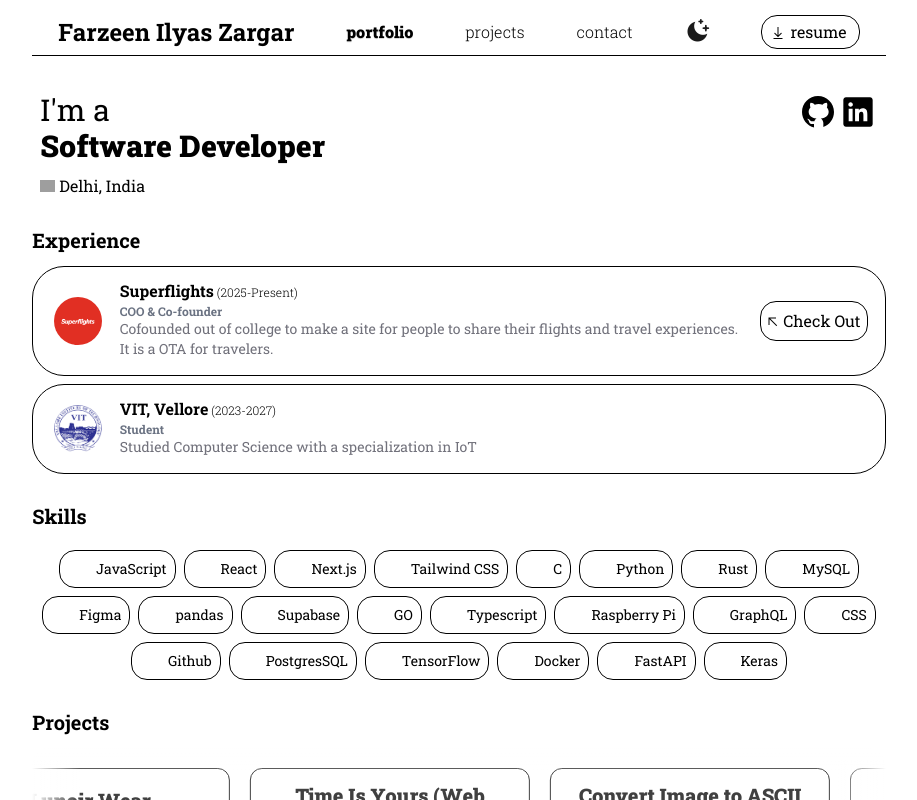
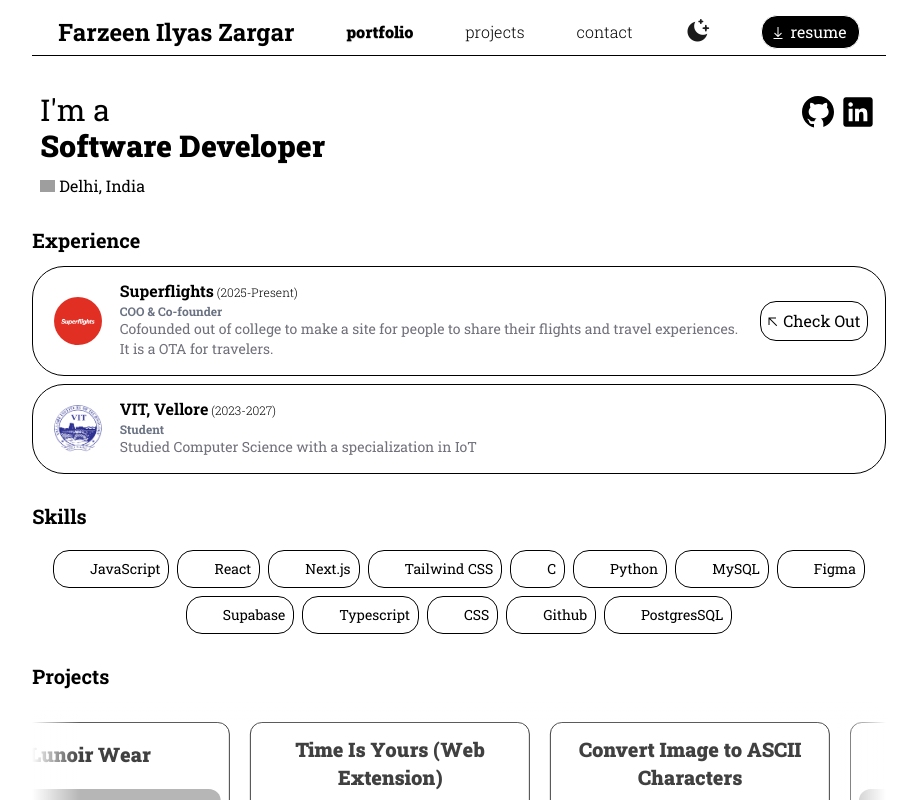
Before and after one commit to farzeenilyaszargar/portfolio, a Next.js app: page / in a window 1280 px wide. Shown: the top 800 px of the page, without its empty margins (181-1098 px from the left). Built offline with nearby package versions, Linux system fonts and the light colour scheme; grey boxes are pictures that could not be loaded.

Commit message:
skills modified

```diff
--- a/app/globals.css
+++ b/app/globals.css
@@ -28,6 +28,7 @@
   --text: #000000;
   --border: #00000;
   --my-invert: 0;
+  --reverse-invert: 100;
 }
 
 .dark {
@@ -35,5 +36,7 @@
   --text: #f3f4f6;
   --border: #2A2F33;
   --my-invert: 100;
+  --reverse-invert: 0;
+
 
 }
--- a/components/header.tsx
+++ b/components/header.tsx
@@ -79,8 +79,8 @@
                     <Image src="/icons/moon.png" alt="moon" width={25} height={25} className="invert-[var(--my-invert)]"/>
                 )}
             </button>
-            <Link href={'/resume.pdf'} className={`border  items-center p-1 pl-2 pr-3 pb-1 rounded-2xl  hidden md:flex hover:invert bg-background`}>
-                <Image src={"/icons/download.png"} alt="download-icon" className={`w-4 h-4 mr-1 mt-0.5 invert-[var(--my-invert)]`} width={25} height={25} />
+            <Link href={'/resume.pdf'} className={`border  items-center p-1 pl-2 pr-3 pb-1 rounded-2xl  hidden md:flex hover:invert bg-text text-background`}>
+                <Image src={"/icons/download.png"} alt="download-icon" className={`w-4 h-4 mr-1 mt-0.5 invert-[var(--reverse-invert)]`} width={25} height={25} />
                 resume
 
             </Link>
--- a/components/skills.tsx
+++ b/components/skills.tsx
@@ -12,22 +12,22 @@
   { title: "Tailwind CSS", path: siTailwindcss.path },
   { title: "C", path: siC.path },
   { title: "Python", path: siPython.path },
-  { title: "Rust", path: siRust.path },
+  //{ title: "Rust", path: siRust.path },
   { title: "MySQL", path: siMysql.path },
   { title: "Figma", path: siFigma.path },
-  { title: "pandas", path: siPandas.path },
+  //{ title: "pandas", path: siPandas.path },
   { title: "Supabase", path: siSupabase.path },
-  { title: "GO", path: siGo.path },
+  //{ title: "GO", path: siGo.path },
   { title: "Typescript", path: siTypescript.path },
-  { title: "Raspberry Pi", path: siRaspberrypi.path },
-  { title: "GraphQL", path: siGraphql.path },
+  //{ title: "Raspberry Pi", path: siRaspberrypi.path },
+  //{ title: "GraphQL", path: siGraphql.path },
   { title: "CSS", path: siCss.path },
   { title: "Github", path: siGithub.path },
   { title: "PostgresSQL", path: siPostgresql.path },
-  { title: "TensorFlow", path: siTensorflow.path },
-  { title: "Docker", path: siDocker.path },
-  { title: "FastAPI", path: siFastapi.path },
-  {title: "Keras", path: siKeras.path},
+  //{ title: "TensorFlow", path: siTensorflow.path },
+  //{ title: "Docker", path: siDocker.path },
+  //{ title: "FastAPI", path: siFastapi.path },
+  //{title: "Keras", path: siKeras.path},
 
 ];
 
```
